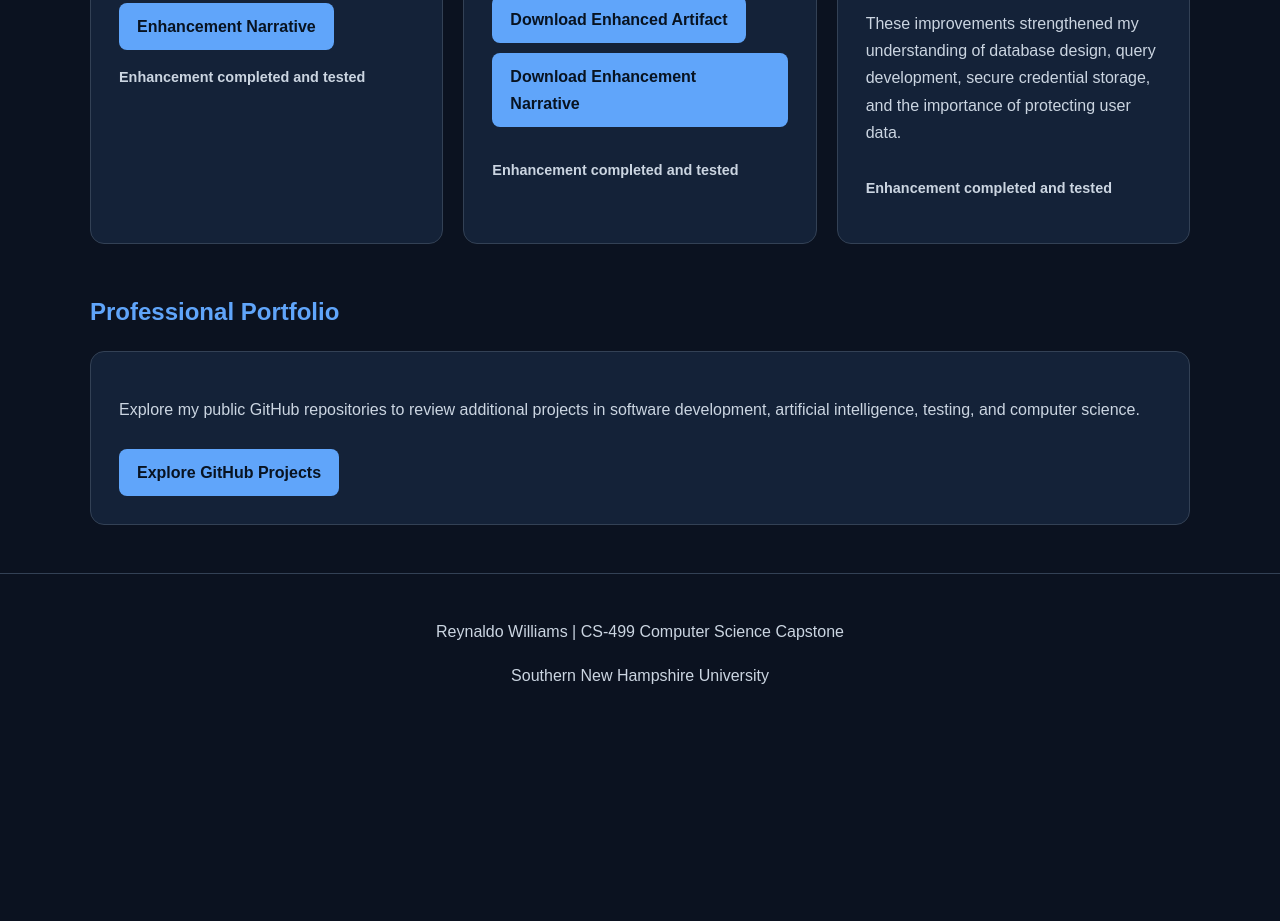
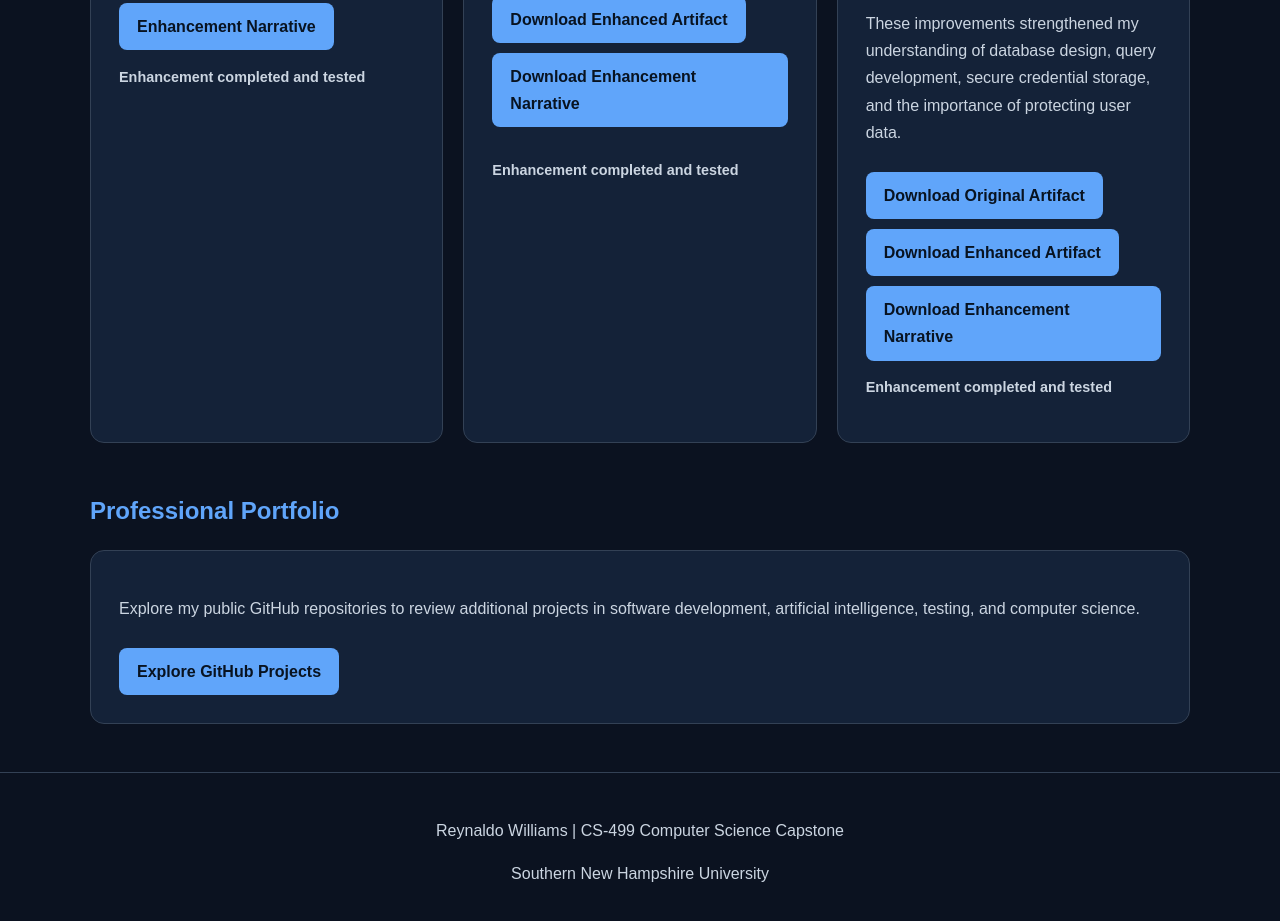
Before and after one commit to keysey20/CS-499-Computer-Science-Capstone, a plain HTML site: page index.html in a window 1280 px wide. Shown: the part 2455-3376 px from the top of the page. Before the commit the page ends 3188 px from the top, so only its background shows below. Drawn offline with Linux system fonts and the light colour scheme.

Commit message:
Add database enhancement artifacts and narrative download links
Added download links for original and enhanced artifacts along with enhancement narrative.

```diff
--- a/index.html
+++ b/index.html
@@ -377,7 +377,17 @@
         database design, query development, secure credential
         storage, and the importance of protecting user data.
       </p>
+<a class="button" href="WeightTracker_Original.zip" download>
+  Download Original Artifact
+</a>
 
+<a class="button" href="WeightTracker%20Enhanced_Database.zip" download>
+  Download Enhanced Artifact
+</a>
+
+<a class="button" href="Weight_Tracker_Enhancement3_Narrative.docx" download>
+  Download Enhancement Narrative
+</a>
       <p class="status">
         Enhancement completed and tested
       </p>
```
